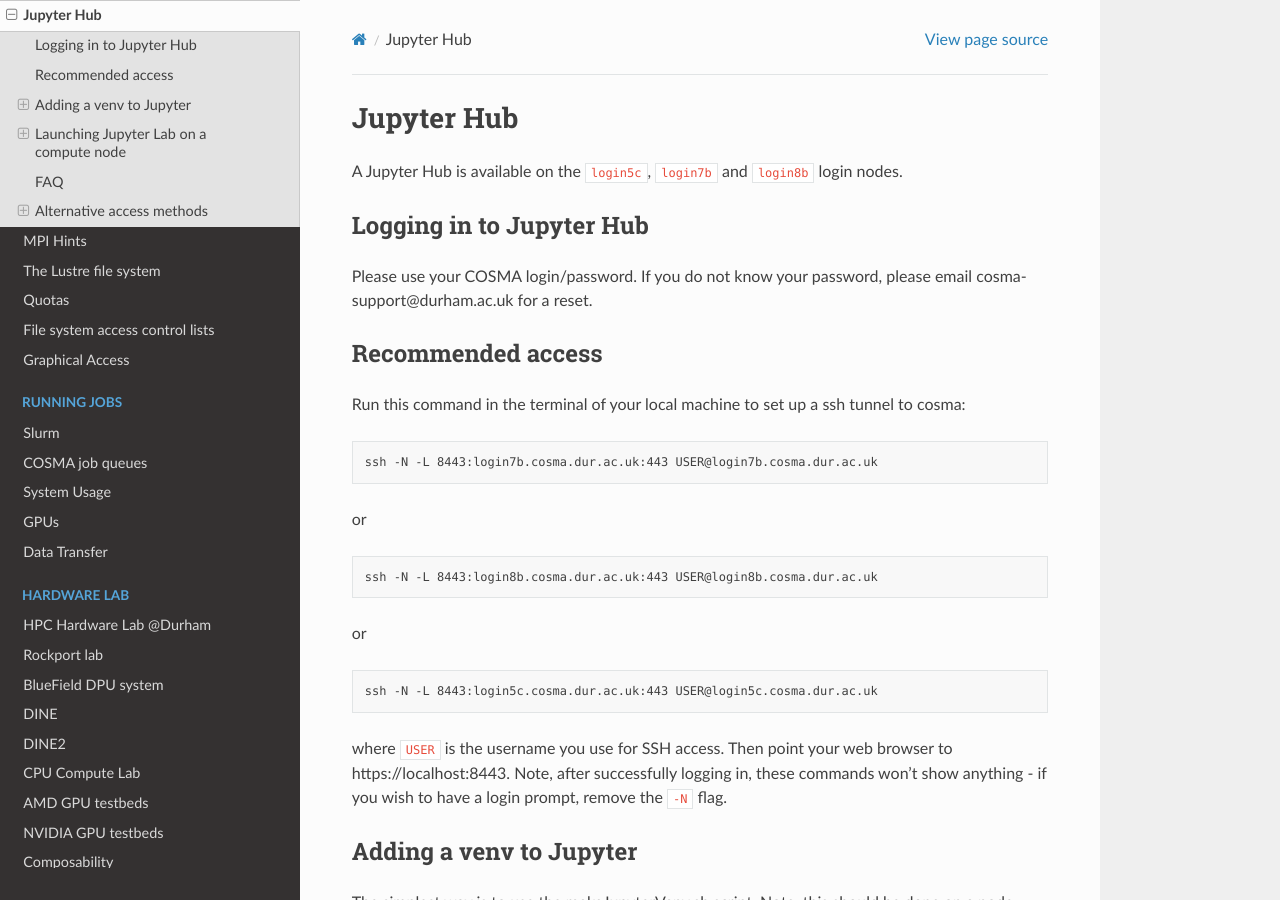
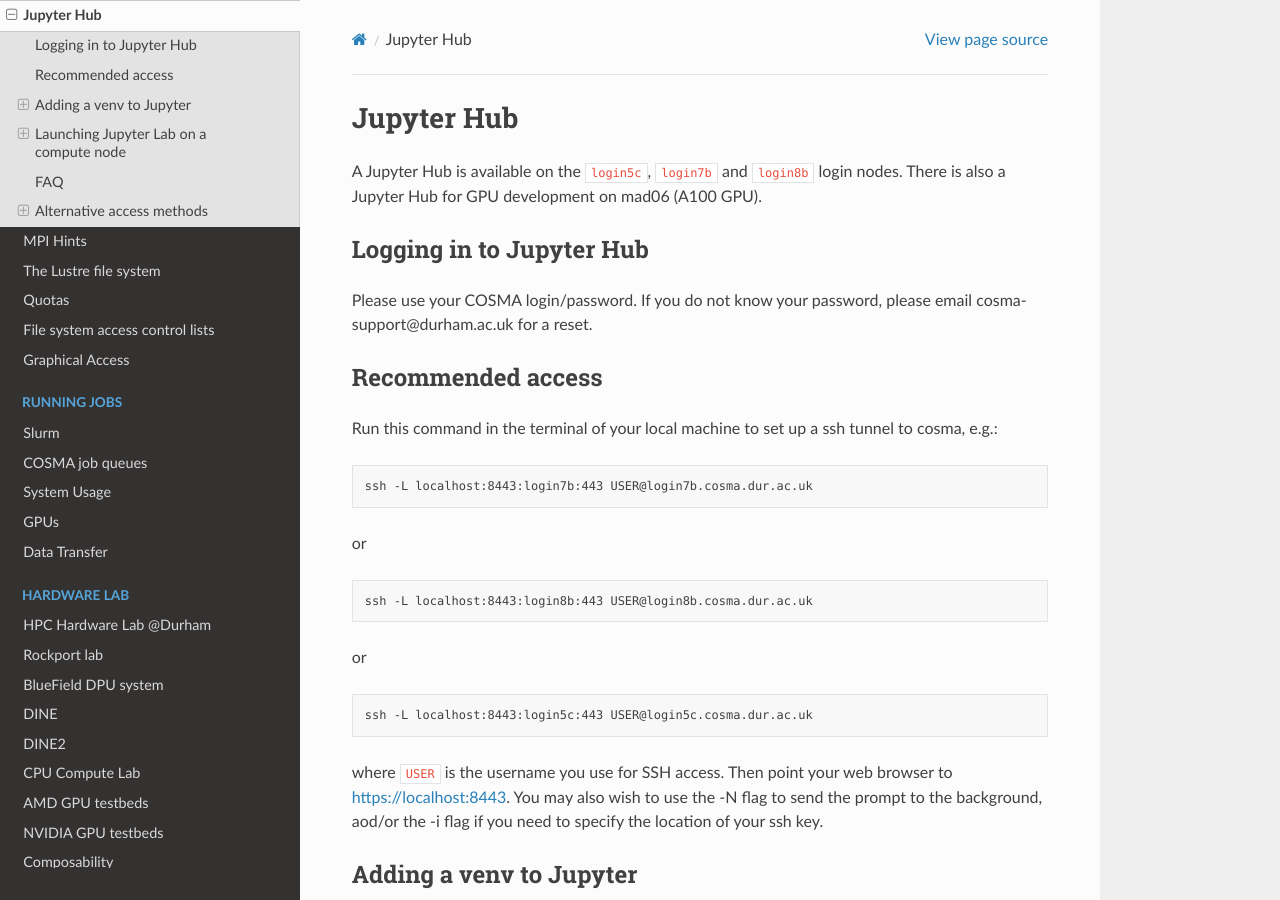
Before and after one commit to agb32/cosmadoc, a Sphinx documentation site: the page built from docs/source/jupyter.md, in a window 1280 px wide and 900 px high. Built offline with Sphinx 7.4.7 and the Read the Docs theme 3.1.0, drawn with Linux system fonts in a browser that asks for light colours.

Commit message:
added mad06

```diff
--- a/docs/source/jupyter.md
+++ b/docs/source/jupyter.md
@@ -1,6 +1,6 @@
 # Jupyter Hub
 
-A Jupyter Hub is available on the `login5c`, `login7b` and `login8b` login nodes.
+A Jupyter Hub is available on the `login5c`, `login7b` and `login8b` login nodes.  There is also a Jupyter Hub for GPU development on mad06 (A100 GPU).
 
 ## Logging in to Jupyter Hub
 
@@ -8,20 +8,19 @@
 
 ## Recommended access
 
-Run this command in the terminal of your local machine to set up a ssh tunnel to cosma:
+Run this command in the terminal of your local machine to set up a ssh tunnel to cosma, e.g.:
 
-    ssh -N -L 8443:login7b.cosma.dur.ac.uk:443 USER@login7b.cosma.dur.ac.uk
+    ssh -L localhost:8443:login7b:443 USER@login7b.cosma.dur.ac.uk
 
 or
 
-    ssh -N -L 8443:login8b.cosma.dur.ac.uk:443 USER@login8b.cosma.dur.ac.uk
+    ssh -L localhost:8443:login8b:443 USER@login8b.cosma.dur.ac.uk
 
 or
 
-    ssh -N -L 8443:login5c.cosma.dur.ac.uk:443 USER@login5c.cosma.dur.ac.uk
+    ssh -L localhost:8443:login5c:443 USER@login5c.cosma.dur.ac.uk
 
-where `USER` is the username you use for SSH access. Then point your web browser to https://localhost:8443.  Note, after successfully logging in, these commands won't show anything - if you wish to have a login prompt, remove the `-N` flag.
-
+where `USER` is the username you use for SSH access. Then point your web browser to [https://localhost:8443](https://localhost:8443).  You may also wish to use the -N flag to send the prompt to the background, aod/or the -i flag if you need to specify the location of your ssh key.
 
 ## Adding a venv to Jupyter
 
```
